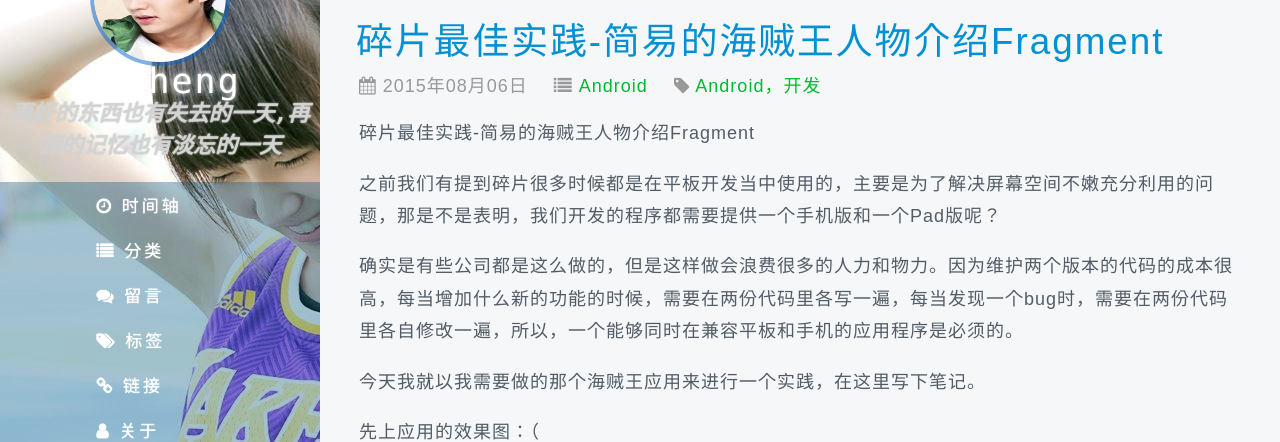
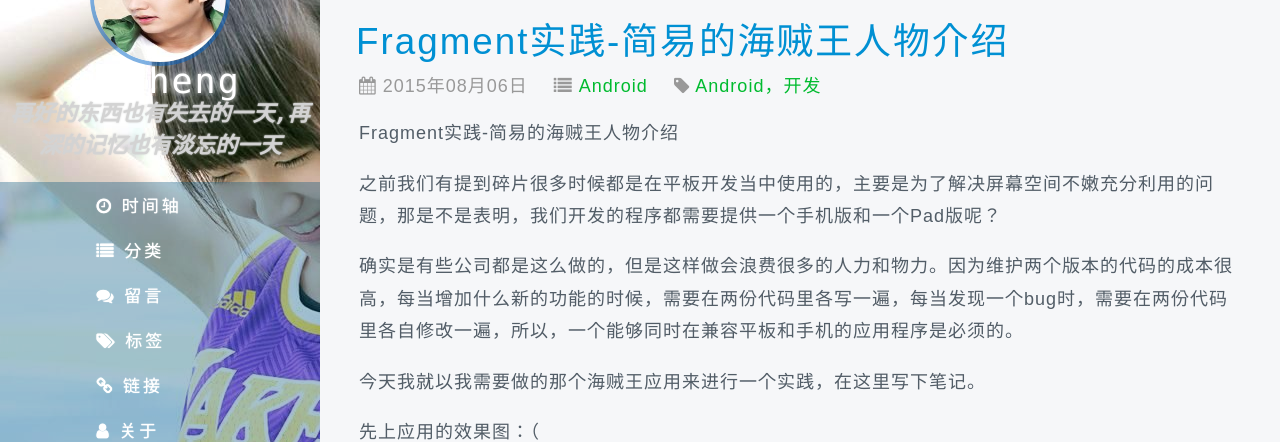
Before and after one commit to jucheng/jucheng.github.io, a Jekyll site: the page built from _posts/2015-8-6-Android-Development.md, in a window 1280 px wide and 900 px high, cut to the strip 112-554 px from the top of the window. Built offline with Jekyll 4.4.1, drawn with Linux system fonts in a browser that asks for light colours; nearby versions of some CDN libraries; comment, search, counter and statistics services are not loaded.

Commit message:
2015-8-6-Android-Development  xiugai1

```diff
--- a/_posts/2015-8-6-Android-Development.md
+++ b/_posts/2015-8-6-Android-Development.md
@@ -1,11 +1,11 @@
 ---
 layout: post
-title: "碎片最佳实践-简易的海贼王人物介绍Fragment"
+title: "Fragment实践-简易的海贼王人物介绍"
 date: 2015-8-6
 categories: Android
 tags: [Android，开发]
 ---
-碎片最佳实践-简易的海贼王人物介绍Fragment
+Fragment实践-简易的海贼王人物介绍
 
 <!-- more -->
 
```
